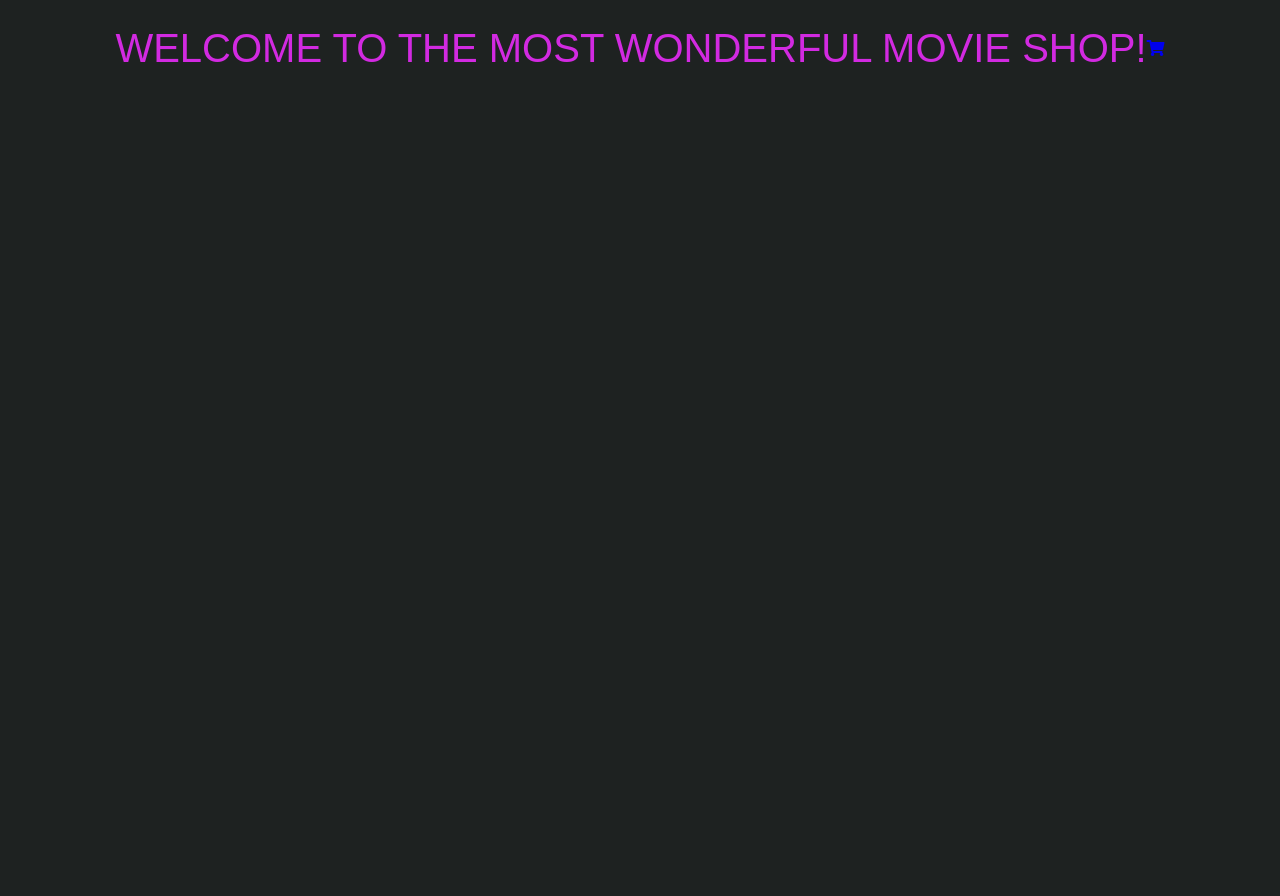
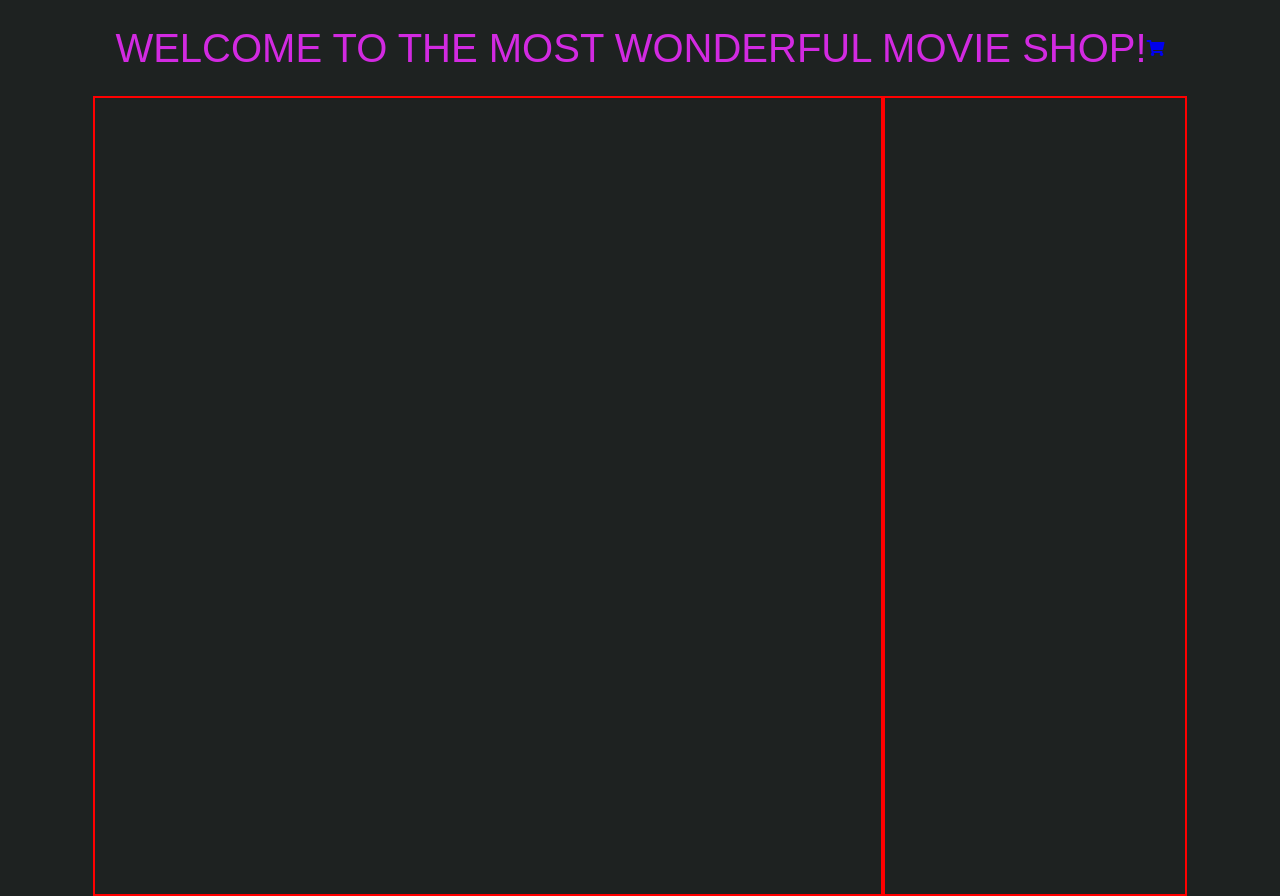
Before and after one commit to thrsrossi/Angular-Shop, an Angular app: page /cart in a window 1280 px wide. Built offline with nearby package versions, Linux system fonts and the light colour scheme; a web font is replaced by a local one.

Commit message:
added structure to cart-container and prints cart on new page

```diff
--- a/src/app/components/cart-container/cart-container.component.css
+++ b/src/app/components/cart-container/cart-container.component.css
@@ -8,5 +8,13 @@
 .cart-row {
     width: 95%;
     display: flex;
-    flex-direction: column;
+    justify-content: center;
 }
+.cart-column {
+    width: 65%;
+    border: 2px solid red;
+}
+.cart-aside {
+    width: 25%;
+    border: 2px solid red;
+}
--- a/src/app/components/cart-container/cart-container.component.html
+++ b/src/app/components/cart-container/cart-container.component.html
@@ -1,6 +1,11 @@
 <div class="cart-wrapper">
     <div class="cart-row">
-        <!-- <app-print-movies *ngFor='let movie of movies' [movie]='movie' (showMovie)="setMovie($event)"></app-print-movies> -->
+        <div class="cart-column">
+            <app-print-cart-container *ngFor='let cartItem of cart' [cartItem]='cartItem' ></app-print-cart-container>
+        </div>
 
+        <aside class="cart-aside">
+
+        </aside>
     </div>
 </div>
--- a/src/app/components/cart-container/cart-container.component.ts
+++ b/src/app/components/cart-container/cart-container.component.ts
@@ -9,9 +9,9 @@ import { ICartItem } from 'src/app/interfaces/ICartItem';
 })
 export class CartContainerComponent implements OnInit {
 
-    cartFromService: ICartItem[];
+    cart: ICartItem[];
 
-   constructor(private service: CartService) {
+   constructor(private cartService: CartService) {
 //     service.serviceCart$.subscribe(
 //         serviceCart => {
 //             this.cartFromService = serviceCart;
@@ -20,11 +20,9 @@ export class CartContainerComponent implements OnInit {
 //       );
    }
 
-
-
   ngOnInit() {
-    this.cartFromService = this.service.getCart();
-    console.log('cart from service to cart-container component', this.cartFromService);
+    this.cart = this.cartService.getCart();
+    console.log('cart from service to cart-container component', this.cart);
   }
 
 }
--- a/src/app/components/cart/cart.component.ts
+++ b/src/app/components/cart/cart.component.ts
@@ -12,7 +12,7 @@ export class CartComponent implements OnInit {
 
     movieRecieved: IMovie;
 
-  constructor(private service: CartService) {
+  constructor(private cartService: CartService) {
     //     this.addToCartService.movieToAdd$.subscribe(
     //     movieObjectToCart => {
     //         this.addToCart(movieObjectToCart);
@@ -23,11 +23,11 @@ export class CartComponent implements OnInit {
    }
 
 
-  cartFromService: ICartItem[];
+  cart: ICartItem[];
 
   ngOnInit() {
-    this.cartFromService = this.service.getCart();
-    console.log('recieved from service in cart component', this.cartFromService);
+    this.cart = this.cartService.getCart();
+    console.log('recieved from service in cart component', this.cart);
 }
 
 
--- a/src/app/components/print-cart-container/print-cart-container.component.css
+++ b/src/app/components/print-cart-container/print-cart-container.component.css
@@ -0,0 +1,15 @@
+.cart-item-row {
+    display: flex;
+    justify-content: space-evenly;
+}
+.cart-image,
+.cart-description,
+.cart-calc {
+    flex: 1;
+}
+.cart-image img {
+    width: auto;
+    height: 20rem;
+    overflow: hidden;
+    object-fit: cover;
+}
--- a/src/app/components/print-cart-container/print-cart-container.component.html
+++ b/src/app/components/print-cart-container/print-cart-container.component.html
@@ -1,3 +1,11 @@
-<p>
-  print-cart-container works!
-</p>
+<div *ngIf='cartItem' class="cart-item-row">
+    <div class="cart-image">
+        <img [src]="cartItem.movie.imageUrl" alt="Movie poster of {{cartItem.movie.name}}">
+    </div>
+    <div class="cart-description">
+        <h2>{{cartItem.movie.name}}</h2>
+    </div>
+    <div class="cart-crud">
+
+    </div>
+</div>
--- a/src/app/components/print-cart-items/print-cart-items.component.ts
+++ b/src/app/components/print-cart-items/print-cart-items.component.ts
@@ -1,6 +1,6 @@
 import { Component, OnInit, Input } from '@angular/core';
 import { ICartItem } from 'src/app/interfaces/ICartItem';
-import { IMovie } from 'src/app/interfaces/IMovie';
+// import { IMovie } from 'src/app/interfaces/IMovie';
 
 
 @Component({
@@ -11,12 +11,12 @@ import { IMovie } from 'src/app/interfaces/IMovie';
 export class PrintCartItemsComponent implements OnInit {
 
     @Input() cartItem: ICartItem;
-    tesint: IMovie;
+    // tesint: IMovie;
 
   constructor() { }
 
   ngOnInit() {
-      console.log('print-cart-component', this.cartItem);
+    //   console.log('print-cart-component', this.cartItem);
   }
 
 }
```
Also changed, not shown: src/app/components/home/home.component.ts (+4 -4 lines).
